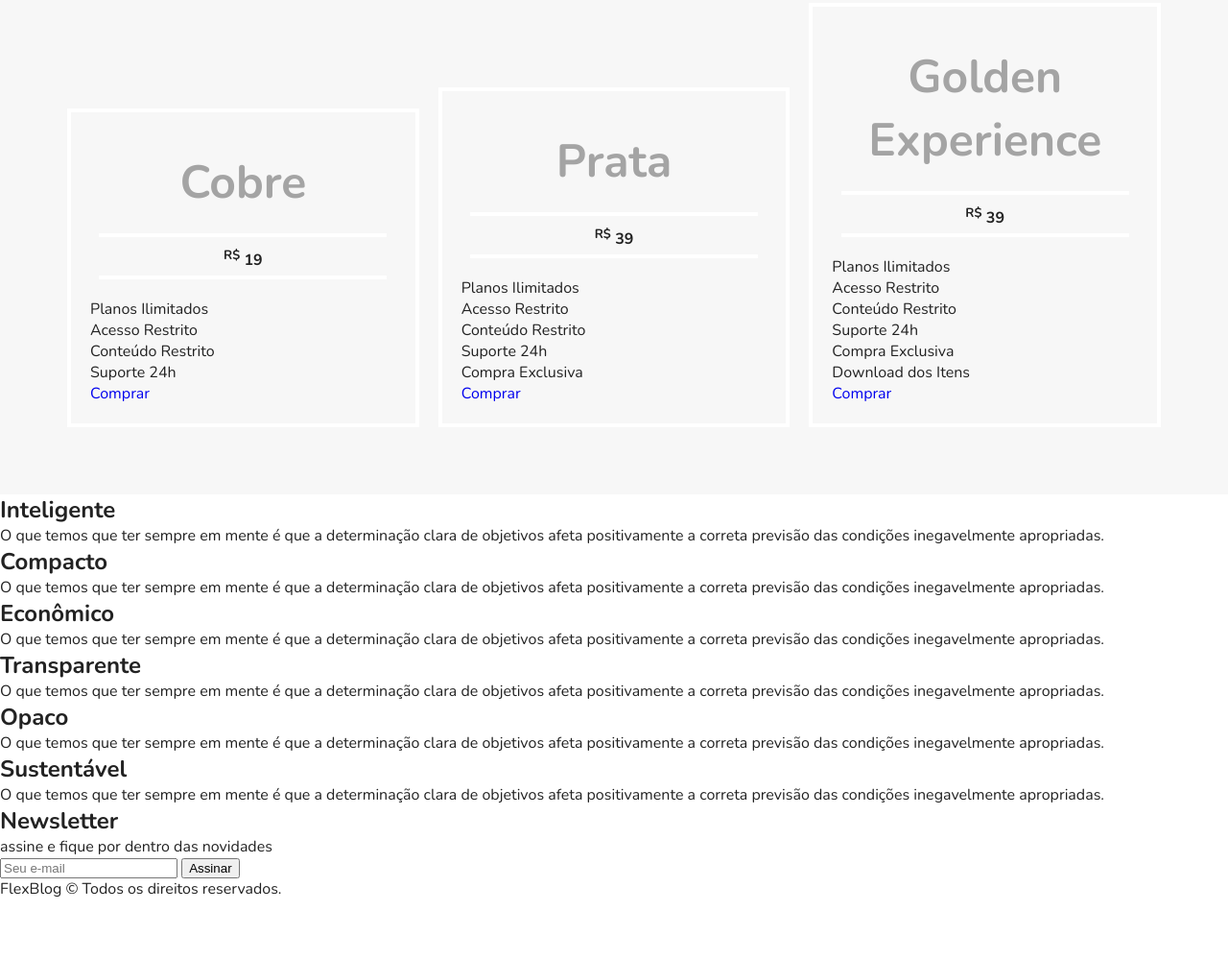
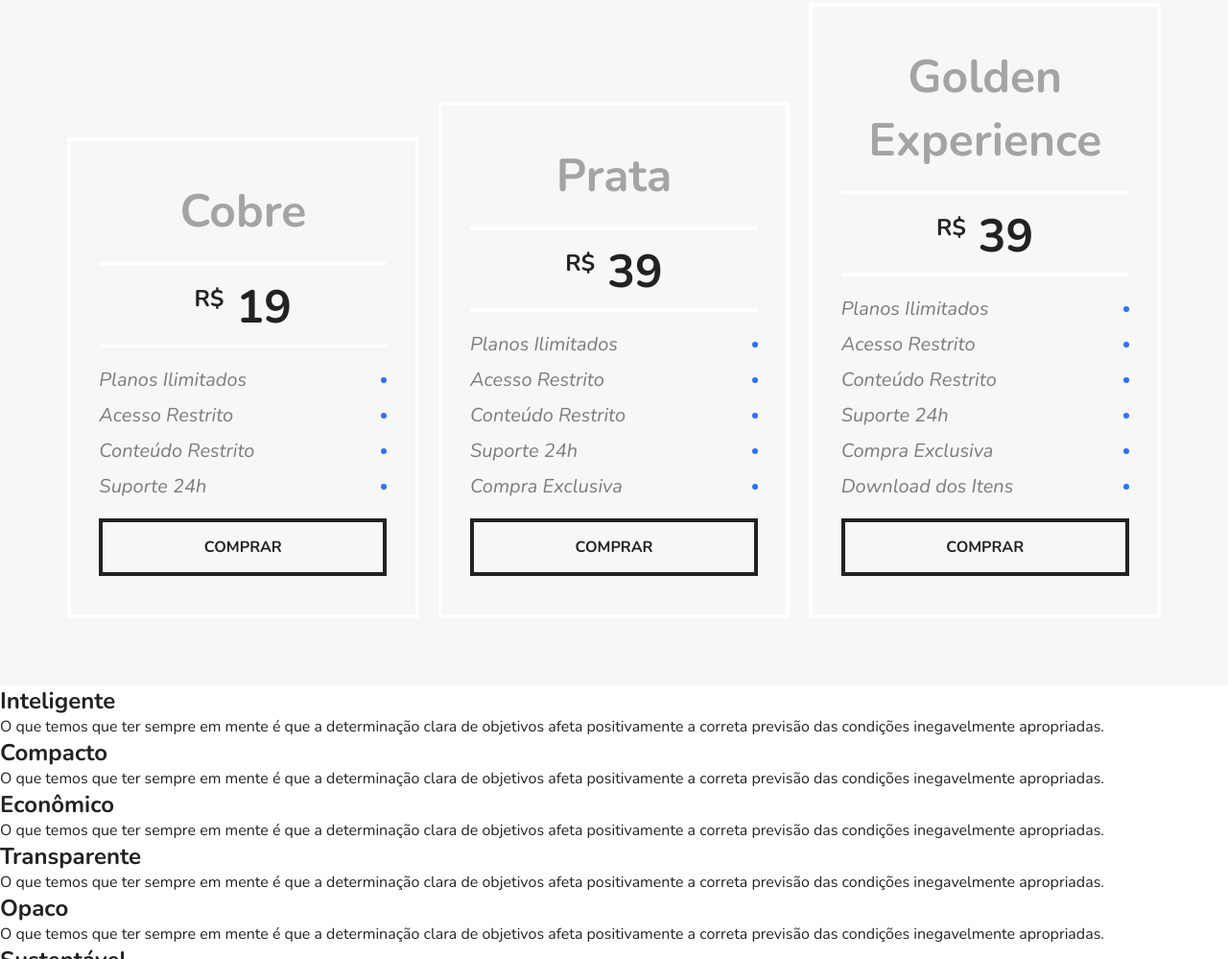
Before and after one commit to Rogerio632/flexblog, a website: page index.html in a window 1280 px wide. Shown: the part 1888-2887 px from the top of the page at 96% size. Before the commit the page ends 2825 px from the top, so only its background shows below. Drawn offline with nearby package versions, Linux system fonts and the light colour scheme.

Commit message:
feat: update style

```diff
--- a/css/style.css
+++ b/css/style.css
@@ -154,6 +154,7 @@ img{
   align-items: flex-end;
 }
 .preco-item{
+  flex: 1 1 260px;
   flex: 1;
   border: 4px solid #fff;
   padding: 20px;
@@ -174,7 +175,54 @@ img{
   padding: 10px 0 5px 0;
   border-top: 4px solid #fff;
   border-bottom: 4px solid #fff;
+  font-size: 3em;
 }
 .preco-item sup{
+  font-size: 1.5rem;
+}
+.preco-item ul{
+  max-width: 300px;
+  margin: 20px auto;
+  font-size: 1.25em;
+  font-style: italic;
+  color: #7c7c7c;
+}
+.preco-item li{
+  display: flex;
+  justify-content: space-between;
+  align-items: center;
+  margin-bottom: 10px;
+}
+.preco-item li:after{
+  content: '';
+  display: block;
+  width: 6px;
+  height: 6px;
+  background: #2c70ff;
+  border-radius: 50%;
+}
+.preco-item a{
+  max-width: 300px;
+  display: block;
+  margin: 20px auto;
+  border: 4px solid;
+  color: #222;
+  text-transform: uppercase;
+  font-weight: bold;
+  /* font-size: 2.25em; */
+  padding: 15px 0;
+  text-align: center;
+}
 
+@media(max-width: 800px){
+  .preco{
+    padding-left: 10px;
+    padding-right: 10px;
+  }
+  .preco .preco-item:nth-child(3){
+    order: -2;
+  }
+  .preco .preco-item:nth-child(2){
+    order: -1;
+  }
 }
```
Also changed, not shown: public/index.html (added, +14 -0 lines), src/index.js (added, +9 -0 lines).
